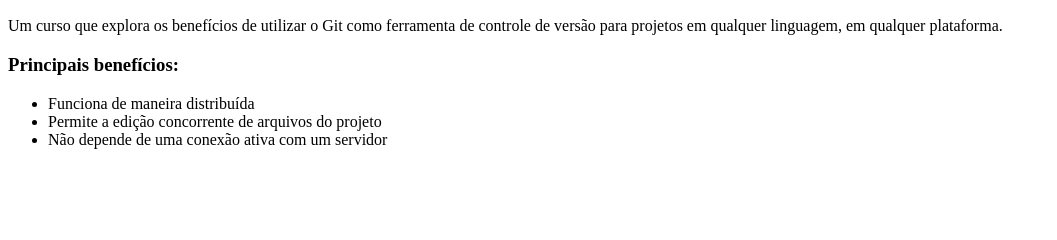
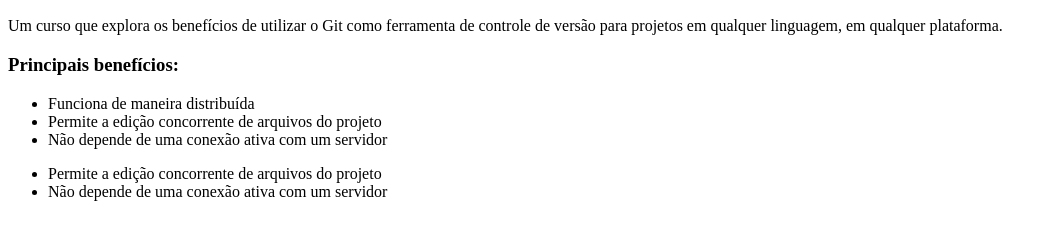
Before and after one commit to ipakng/curso-git, a plain HTML site: page index.html in a window 1280 px wide. Shown: the part 96-336 px from the top of the page, without its empty margins (0-1057 px from the left). Drawn offline with Linux system fonts and the light colour scheme.

Commit message:
adicionado paragrafo index.html

```diff
--- a/index.html
+++ b/index.html
@@ -13,5 +13,11 @@
             <li>Permite a edição concorrente de arquivos do projeto</li>
             <li>Não depende de uma conexão ativa com um servidor</li>
         </ul>
+
+        <ul>
+            <li>Permite a edição concorrente de arquivos do projeto</li>
+            <li>Não depende de uma conexão ativa com um servidor</li>
+        </ul>
+
     </body>
 </html>
```
